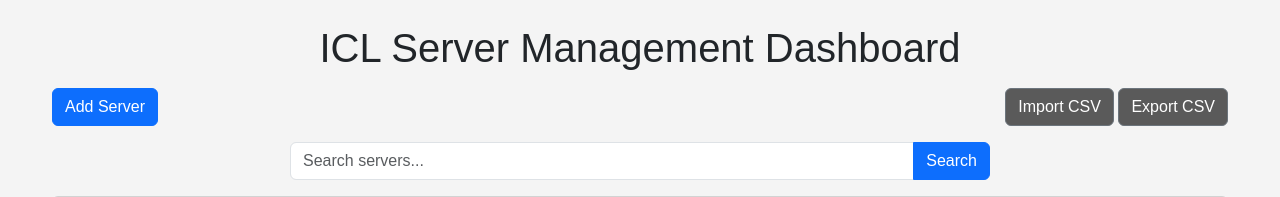
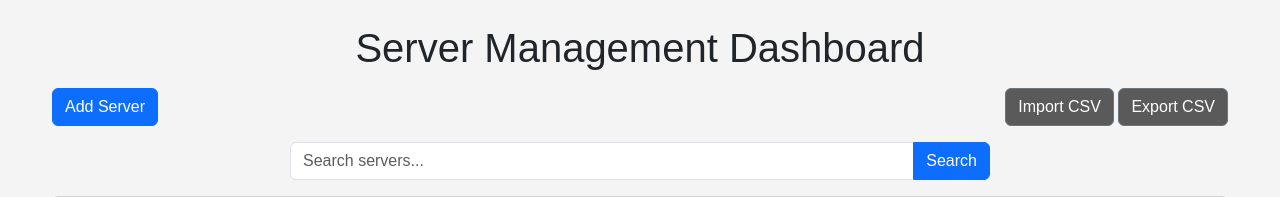
Before and after one commit to liorkrispin/ism, a Flask app: template app/templates/index.html in a window 1280 px wide. Shown: the part 62-259 px from the top of the page. Run offline with Flask 3, Linux system fonts and the light colour scheme; the template is opened without the code that fills it, so the values that code supplies are empty.

Commit message:
Updated HTML design

```diff
--- a/app/templates/index.html
+++ b/app/templates/index.html
@@ -66,7 +66,7 @@
     </nav>
 
     <div class="container mt-4">
-        <h1 class="text-center">ICL Server Management Dashboard</h1>
+        <h1 class="text-center">Server Management Dashboard</h1>
 
         <div class="d-flex justify-content-between my-3">
             <button class="btn btn-primary" data-bs-toggle="modal" data-bs-target="#addServerModal">Add Server</button>
```
